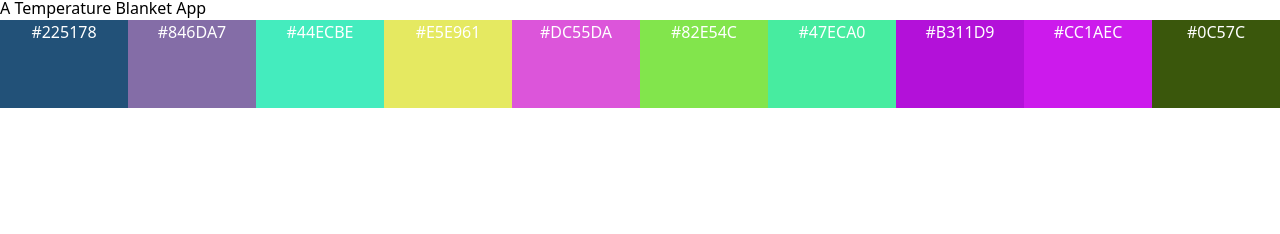
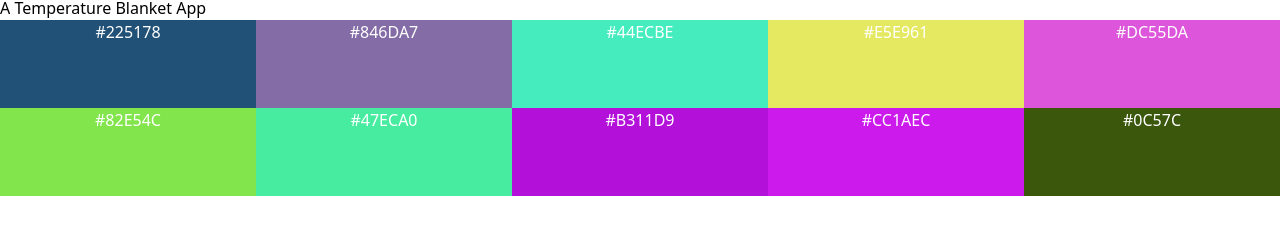
Before and after one commit to atniptw/temperature-blanket, a Gatsby site in the folder temperature-blanket-app/: page / in a window 1280 px wide. Shown: the part 138-372 px from the top of the page. Built offline with nearby package versions, Linux system fonts and the light colour scheme; Gatsby itself is replaced by a stand-in of ours.

Commit message:
proper grid columns

```diff
--- a/temperature-blanket-app/src/components/palletteBox.tsx
+++ b/temperature-blanket-app/src/components/palletteBox.tsx
@@ -8,7 +8,7 @@ interface props {
 
 export default function PalletteBox({colorCount}: props) {
     return (
-        <div className="flex m-auto">
+        <div className="m-auto grid sm:grid-cols-1 md:grid-cols-5">
             {[...Array(colorCount)].map(() => {
                 return <ColorBox/>
             })}
```
